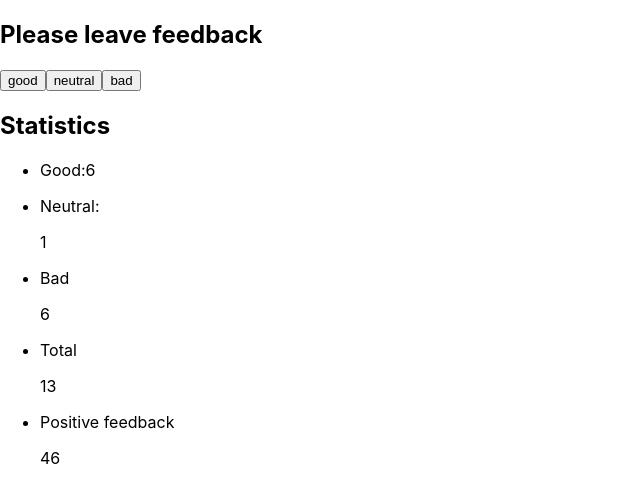
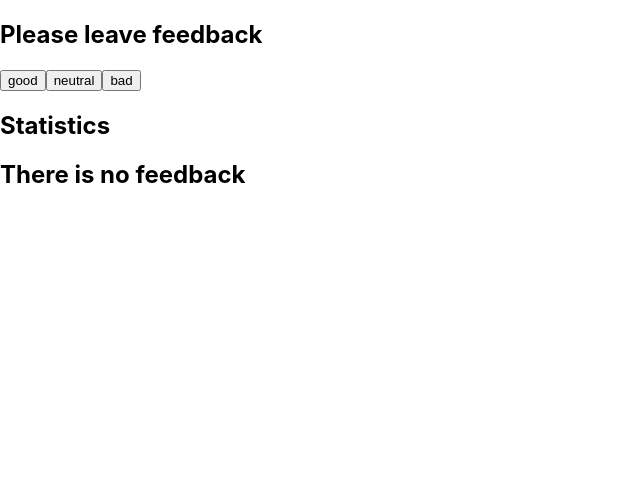
Before and after one commit to Anatoliy-Bolyukh/goit-react-hw-02-feedback, a React (Create React App) app: page / in a window 1280 px wide. Shown: the top 502 px of the page, without its empty margins (0-640 px from the left). Built offline with nearby package versions, Linux system fonts and the light colour scheme.

Commit message:
add code05

```diff
--- a/src/components/App.jsx
+++ b/src/components/App.jsx
@@ -1,54 +1,49 @@
 
 import React from "react";
 // import ReactDOM from "react-dom";
-import Button from "./Button/Button";
+import FeedbackOptions from "./FeedbackOptions/FeedbackOptions";
 import Section from "./Section/Section";
 import Statistics from "./Statistics/Statistics";
+import Notification from "./Notification/Notification";
 
 class App extends React.Component {
   state = {
-    good: 6,
-    neutral: 1,
-    bad: 6,
-  }
+    good: 0,
+    neutral: 0,
+    bad: 0,
+  };
+
+  // totalFeedback() {
+  //   const { good, neutral, bad } = this.state
+  //   let total = good + neutral + bad
+  //   return total
+  // }
 
   feedback = (state) => {
     return Object.keys(state)
-  }
-  // countTotalFeedback()
+  };
+
+  onFeedback = (value) => {
+    this.setState(prevState => ({
+      [value]: prevState[value] + 1
+    }))
+
+  };
+
+
 
   render() {
     const { good, neutral, bad } = this.state
     return (
       <>
         <Section title={'Please leave feedback'}>
-          <Button children={this.feedback(this.state)} />
+          <FeedbackOptions children={this.feedback(this.state)} onFeedback={this.onFeedback} />
         </Section>
-        <Section title={'Statistics'}>
+        <Section title='Statistics'>{good + neutral + bad === 0 ? (<Notification message={"There is no feedback"} />
+        ) : (
           <Statistics good={good} neutral={neutral} bad={bad} total={good + neutral + bad} positivePercentage={Math.round((good / (good + neutral + bad)) * 100)} />
+        )}
         </Section>
-
-        {/* <ul>
-          <li>
-            <p>Good:<span>{this.state.good}</span></p>
-          </li>
-          <li>
-            <p>Neutral</p>
-            <span></span>
-          </li>
-          <li>
-            <p>Bad</p>
-            <span></span>
-          </li>
-          <li>
-            <p>Total</p>
-            <span></span>
-          </li>
-          <li>
-            <p>Positive feedback</p>
-            <span></span>
-          </li>
-        </ul> */}
       </>
     )
   }
--- a/src/components/Button/Button.jsx
+++ /dev/null
@@ -1,18 +0,0 @@
-import React from "react";
-import css from "../Button/button.module.css"
-
-const Button = ({ children }) => {
-    // console.log(children);
-    return (
-        <>
-            {children.map(child => {
-                return (
-                    <button className={css.buttom} type="button" name={child} key={child}>{child}</button>
-                )
-            })}
-
-        </>
-    )
-};
-
-export default Button
--- a/src/components/Button/button.module.css
+++ /dev/null
@@ -1,4 +0,0 @@
-/* .buttom {
-    width: 15px;
-    height: 10px;
-} */
--- /dev/null
+++ b/src/components/FeedbackOptions/FeedbackOptions.jsx
@@ -0,0 +1,16 @@
+// import React from "react";
+// import ReactDOM from "react-dom";
+
+const FeedbackOptions = ({ children, onFeedback }) => {
+    return (
+        <>
+            {children.map(child => {
+                return (
+                    <button onClick={() => { onFeedback(child) }} type="button" name={child} key={child}>{child}</button>
+                )
+            })}
+        </>
+    );
+}
+
+export default FeedbackOptions;
--- /dev/null
+++ b/src/components/Notification/Notification.jsx
@@ -0,0 +1,7 @@
+const Notification = ({ message }) => {
+    return (
+        <h2>{message}</h2>
+    );
+}
+
+export default Notification;
--- a/src/components/Section/Section.jsx
+++ b/src/components/Section/Section.jsx
@@ -1,6 +1,5 @@
 
 const Section = ({ title, children }) => {
-    console.log(children);
     return (
         <section>
             <h2>{title}</h2>
--- a/src/components/Statistics/Statistics.jsx
+++ b/src/components/Statistics/Statistics.jsx
@@ -5,20 +5,20 @@ const Statistics = ({ good, neutral, bad, total, positivePercentage }) => {
                 <p>Good:<span>{good}</span></p>
             </li>
             <li>
-                <p>Neutral:</p>
-                <span>{neutral}</span>
+                <p>Neutral:<span>{neutral}</span></p>
+
             </li>
             <li>
-                <p>Bad</p>
-                <span>{bad}</span>
+                <p>Bad:<span>{bad}</span></p>
+
             </li>
             <li>
-                <p>Total</p>
-                <span>{total}</span>
+                <p>Total:<span>{total}</span></p>
+
             </li>
             <li>
-                <p>Positive feedback</p>
-                <span>{positivePercentage}</span>
+                <p>Positive feedback:<span>{positivePercentage}%</span></p>
+
             </li>
             <div></div>
         </ul>
```
Also changed, not shown: src/components/Feedback/Feedback.jsx (deleted, +0 -48 lines), src/components/FeedbackOptions/feedback.module.css (added).
